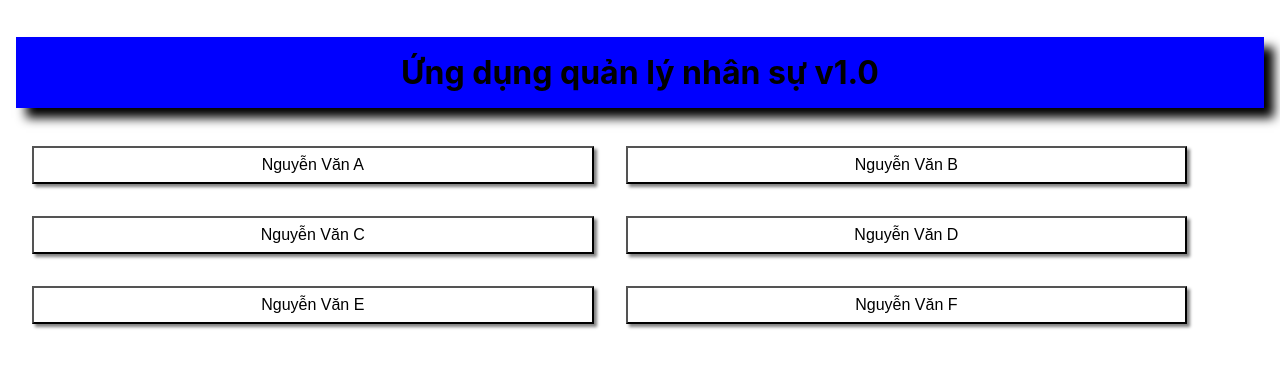
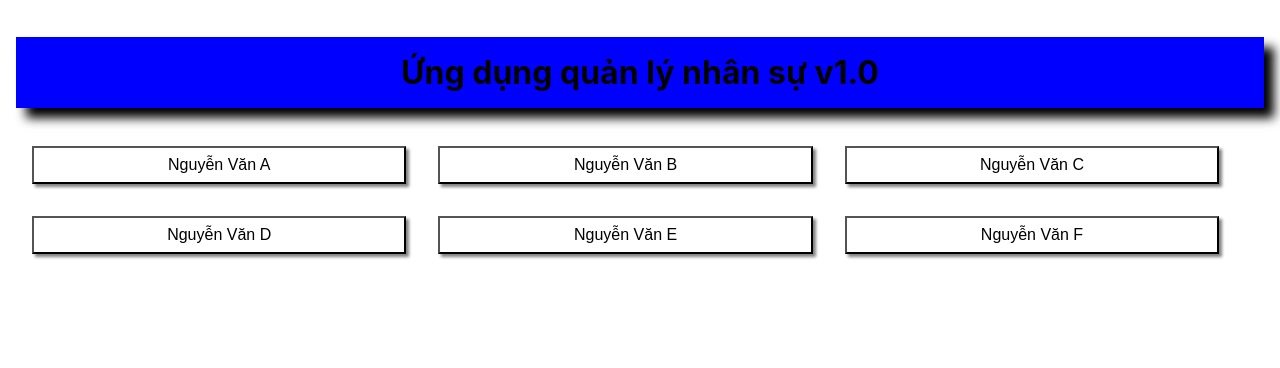
Before and after one commit to Sybui883/funix, a React (Create React App) app: page / in a window 1280 px wide. Shown: the top 368 px of the page. Built offline with nearby package versions, Linux system fonts and the light colour scheme.

Commit message:
update code 10

```diff
--- a/src/App.css
+++ b/src/App.css
@@ -66,13 +66,9 @@ button:hover {
 
 #wrapper {
   width: 100%;
+  /* display: table; */
 }
 
-#content {
-  width: 45%;
-  margin: 1em;
-  float: left;
-}
 
 #staffs {
   border: 1px solid gray;
@@ -81,10 +77,7 @@ button:hover {
 
 }
 
-#col {
-  width: 100%;
-  display: table;
-}
+
 
 /* Mobile */
 @media screen and (max-width: 767px) {
@@ -96,3 +89,24 @@ button:hover {
   }
 
 }
+
+
+/* Tablet */
+@media screen and (min-width: 768px) {
+  #content {
+    width: 45%;
+    margin: 1em;
+    float: left;
+    text-align: center;
+  }
+
+}
+
+/* Desktop */
+@media screen and (min-width: 993px) {
+  #content {
+    width: 30%;
+    margin: 1em;
+    float: left;
+  }
+}
```
